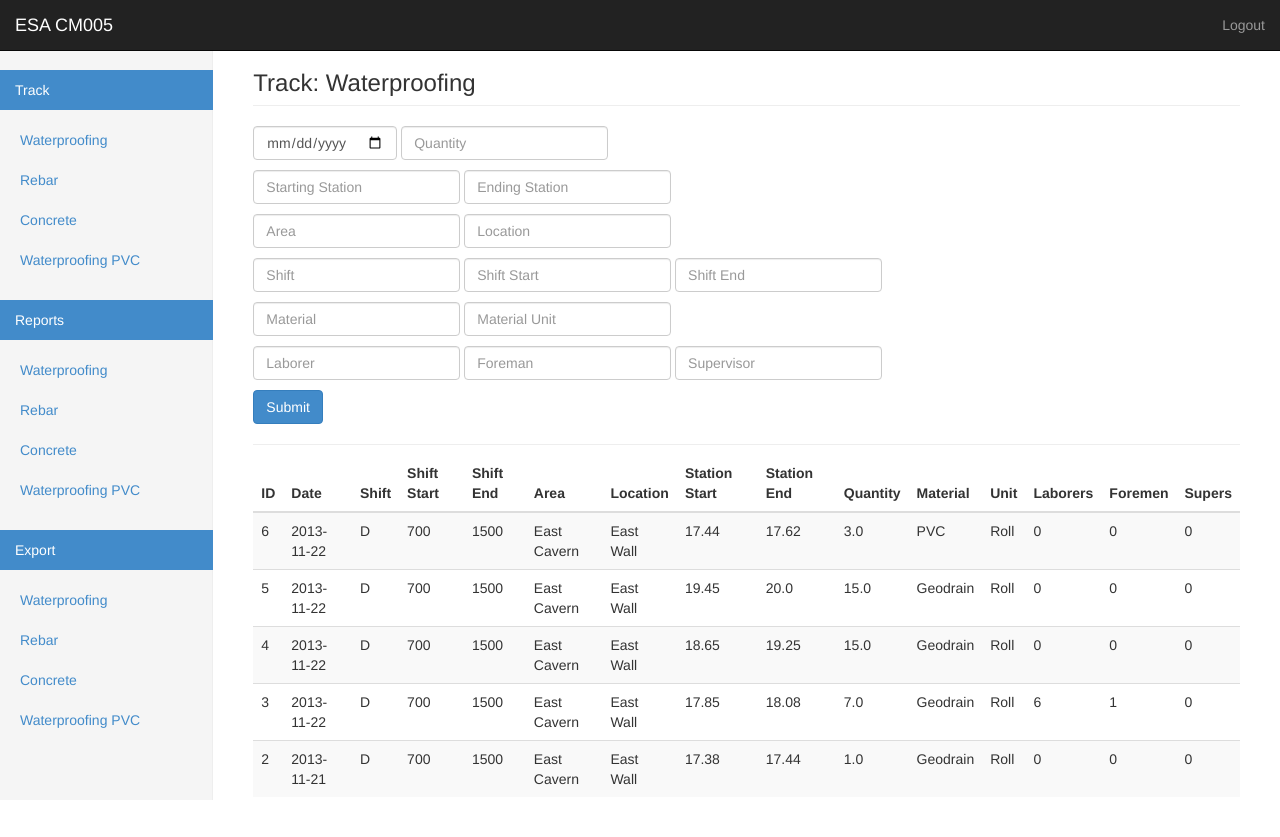
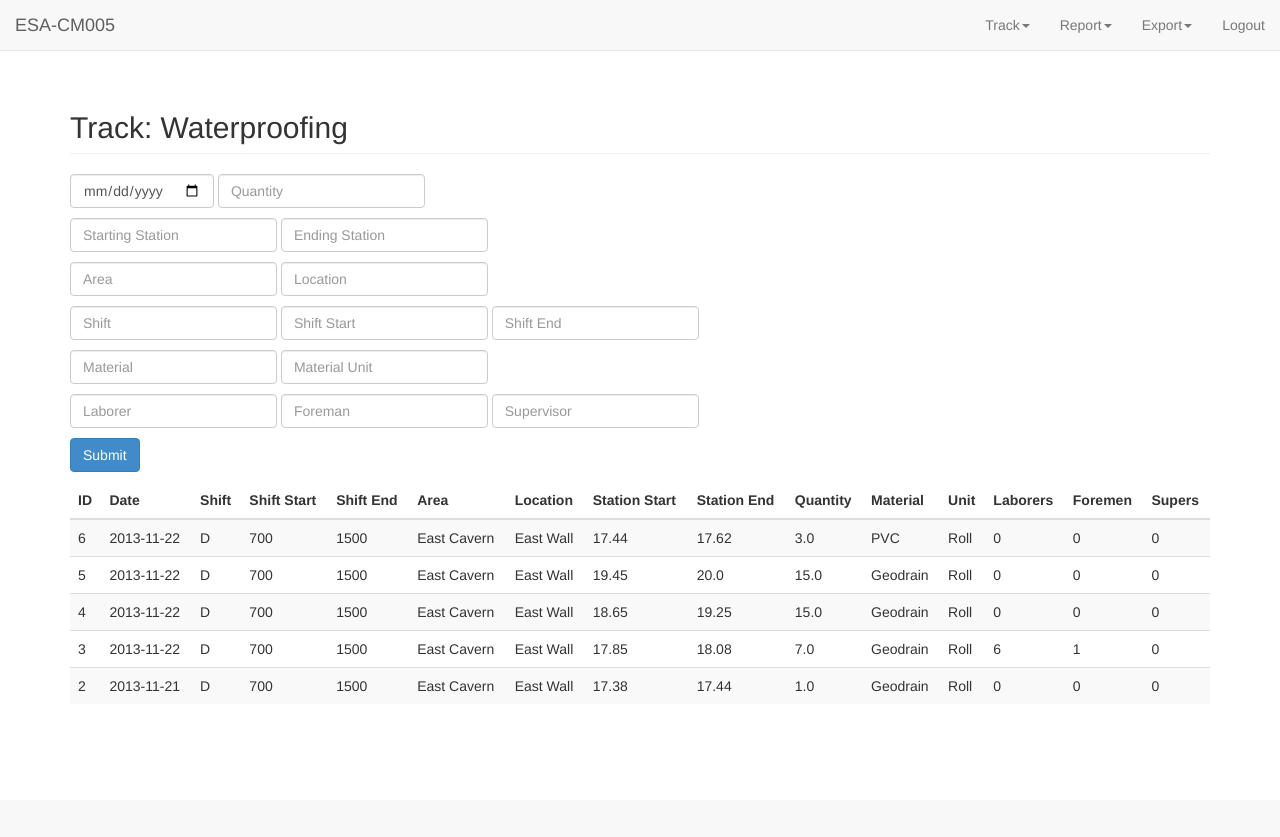
Before and after one commit to kyspy/esa-cm5, a Flask app: page /track_waterproofing in a window 1280 px wide. After the commit the page ends 692 px from the top, so only its background shows below. Run offline with Flask 2, Linux system fonts and the light colour scheme; the visitor is signed in with stand-in values (Sample User, id 1); data comes from the database, SQL or seed files in the repository; both versions use the stored data as it was after the commit; some libraries are stand-ins or nearby versions.

Commit message:
updated layout -- simpler with top navigation

```diff
--- a/models.py
+++ b/models.py
@@ -90,5 +90,5 @@ class User(UserMixin):
 
 USERS = (("kfarrell@mtacc-esa.info", "Esalirovc123"),
           ("omoshkov@mtacc-esa.info", "Esalirovc1"),
-          ("goldrunt@gmail.com", "iloveyou")
+          ("goldrunt@gmail.com", "goldrunt")
           )
--- a/templates/layout.html
+++ b/templates/layout.html
@@ -11,62 +11,66 @@
 
     <title>ESA CM005 Tracking App</title>
     <link rel="stylesheet" href="../static/css/bootstrap.css">
-    <link rel="stylesheet" href="../static/css/bootstrap_dashboard.css">
+    <link rel="stylesheet" href="../static/css/bootstrap_navbar.css">
+
 
   </head>
-
   <body>
     {% import 'macro.html' as macro %}
-    <div class="navbar navbar-inverse navbar-fixed-top" role="navigation">
+    <nav class="navbar navbar-default navbar-static-top" role="navigation">
       <div class="container-fluid">
         <div class="navbar-header">
-          <a class="navbar-brand" href="{{ url_for('dashboard') }}">ESA CM005</a>
+            <a class="navbar-brand" href="{{ url_for('index') }}">ESA-CM005</a>
         </div>
-         <div class="navbar-collapse collapse">
-          <ul class="nav navbar-nav navbar-right">
-            <li><a href="{{ url_for('logout') }}">Logout</a></li>
-          </ul>
-        </div>
-      </div>
-    </div>
-    <div class="container-fluid">
-      <div class="row">
-        <div class="col-sm-3 col-md-2 sidebar">
-          <ul class="nav nav-sidebar">
-            <li class="active"><p>Track</p></li>
+    <!-- Collect the nav links, forms, and other content for toggling -->
+    <div class="collapse navbar-collapse" id="bs-example-navbar-collapse-1">
+      <ul class="nav navbar-nav navbar-right">
+        <li class="dropdown">
+          <a href="#" class="dropdown-toggle" data-toggle="dropdown">Track<b class="caret"></b></a>
+          <ul class="dropdown-menu">
             <li><a href="{{ url_for('track_waterproofing') }}">Waterproofing</a></li>
             <li><a href="#">Rebar</a></li>
             <li><a href="#">Concrete</a></li>
-            <li><a href="#">Waterproofing PVC</a></li>
+            <li><a href="#">PVC</a></li>
           </ul>
-          <ul class="nav nav-sidebar">
-            <li class="active"><p>Reports</p></li>
+        </li>
+        <li class="dropdown">
+          <a href="#" class="dropdown-toggle" data-toggle="dropdown">Report<b class="caret"></b></a>
+          <ul class="dropdown-menu">
             <li><a href="#">Waterproofing</a></li>
             <li><a href="#">Rebar</a></li>
             <li><a href="#">Concrete</a></li>
-            <li><a href="#">Waterproofing PVC</a></li>
+            <li><a href="#">PVC</a></li>
           </ul>
-          <ul class="nav nav-sidebar">
-            <li class="active"><p>Export</p></li>
+        </li>
+        <li class="dropdown">
+          <a href="#" class="dropdown-toggle" data-toggle="dropdown">Export<b class="caret"></b></a>
+          <ul class="dropdown-menu">
             <li><a href="#">Waterproofing</a></li>
             <li><a href="#">Rebar</a></li>
             <li><a href="#">Concrete</a></li>
-            <li><a href="#">Waterproofing PVC</a></li>
+            <li><a href="#">PVC</a></li>
           </ul>
-        </div>
-        <div class="col-sm-9 col-sm-offset-3 col-md-10 col-md-offset-2 main">
+        </li>
+        <li><a href="{{ url_for('logout') }}">Logout</a></li>
+      </ul>
+    </div><!-- /.navbar-collapse -->
+  </div><!-- /.container-fluid -->
+  </nav>
+    <div class="container">
+        <div class="starter-template">
 
         {% block content %} {% endblock content %}
 
         </div>
-      </div>
     </div>
+
+
 
     <!-- Bootstrap core JavaScript
     ================================================== -->
     <!-- Placed at the end of the document so the pages load faster -->
     <script src="https://code.jquery.com/jquery-1.10.2.min.js"></script>
-    <script src="../../dist/js/bootstrap.min.js"></script>
-    <script src="../../assets/js/docs.min.js"></script>
+    <script src="../../static/js/bootstrap.min.js"></script>
   </body>
 </html>
--- a/templates/track_waterproofing.html
+++ b/templates/track_waterproofing.html
@@ -1,9 +1,9 @@
 {% extends "layout.html" %}
 {% block content %}
 
-          <h3 class="page-header">Track: Waterproofing</h3>
+          <h2 class="page-header">Track: Waterproofing</h2>
           <div >
-            <form method="POST" action="/" class="form-inline">
+            <form method="POST" action="" class="form-inline">
             {{ form.hidden_tag() }}
             {% call macro.form_field(form.date) %} {% endcall %}
             {% call macro.form_field(form.quantity) %} {% endcall %}
@@ -32,7 +32,7 @@
             <p> <input type="submit" value="Submit" class="btn btn-primary"> </p>
             </form>
           </div>
-          <h4 class="sub-header"></h4>
+          <p></p>
           <div class="table-responsive">
             <table class="table table-striped">
               <thead>
--- a/views.py
+++ b/views.py
@@ -25,7 +25,7 @@ def login():
         if user and form.password.data == user.password:
             login_user(user)
             flash('Logged in successfully.')
-            return redirect(url_for('dashboard'))
+            return redirect(url_for('index'))
     return render_template('login.html', form=form)
 
 @app.route("/logout")
@@ -35,7 +35,7 @@ def logout():
     return redirect(url_for('index'))
 
 @app.route('/')
-@app.route('/index')
+@app.route('/index', methods=['GET', 'POST'])
 @login_required
 def index():
     return render_template('dashboard.html')
@@ -93,8 +93,3 @@ def track_waterproofing():
     shifts = Shift.query.order_by(Shift.id)
     materials = Material.query.order_by(Material.id)
     return render_template('track_waterproofing.html', form=form, tracks=tracks, areas=areas, shifts=shifts, materials=materials)
-
-@app.route("/dashboard")
-@login_required
-def dashboard():
-    return render_template('dashboard.html')
```
Also changed, not shown: static/css/bootstrap_starter-template.css (added, +7 -0 lines), templates/dashboard.html (+3 -4 lines), app.db, static/img/cm05_overview.jpg (added), static/js/bootstrap.min.js (added).
